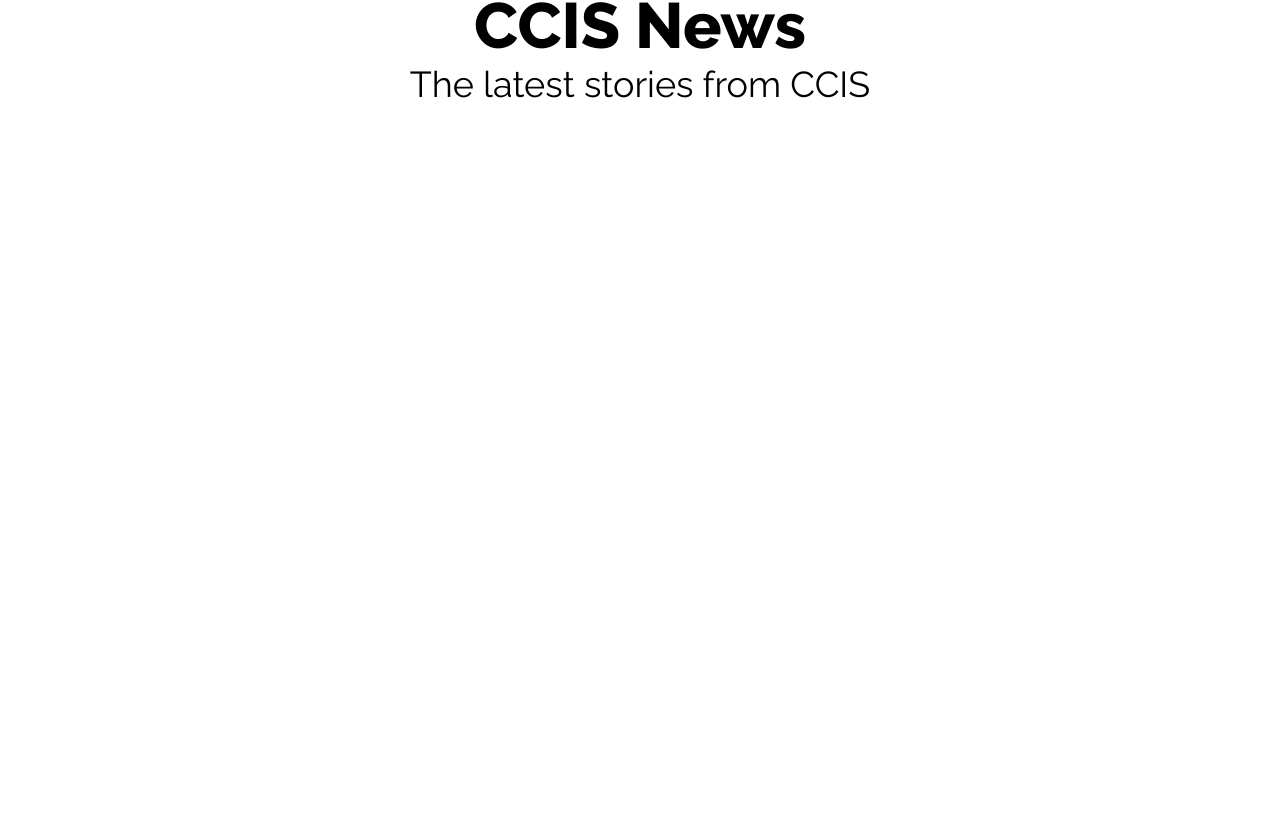
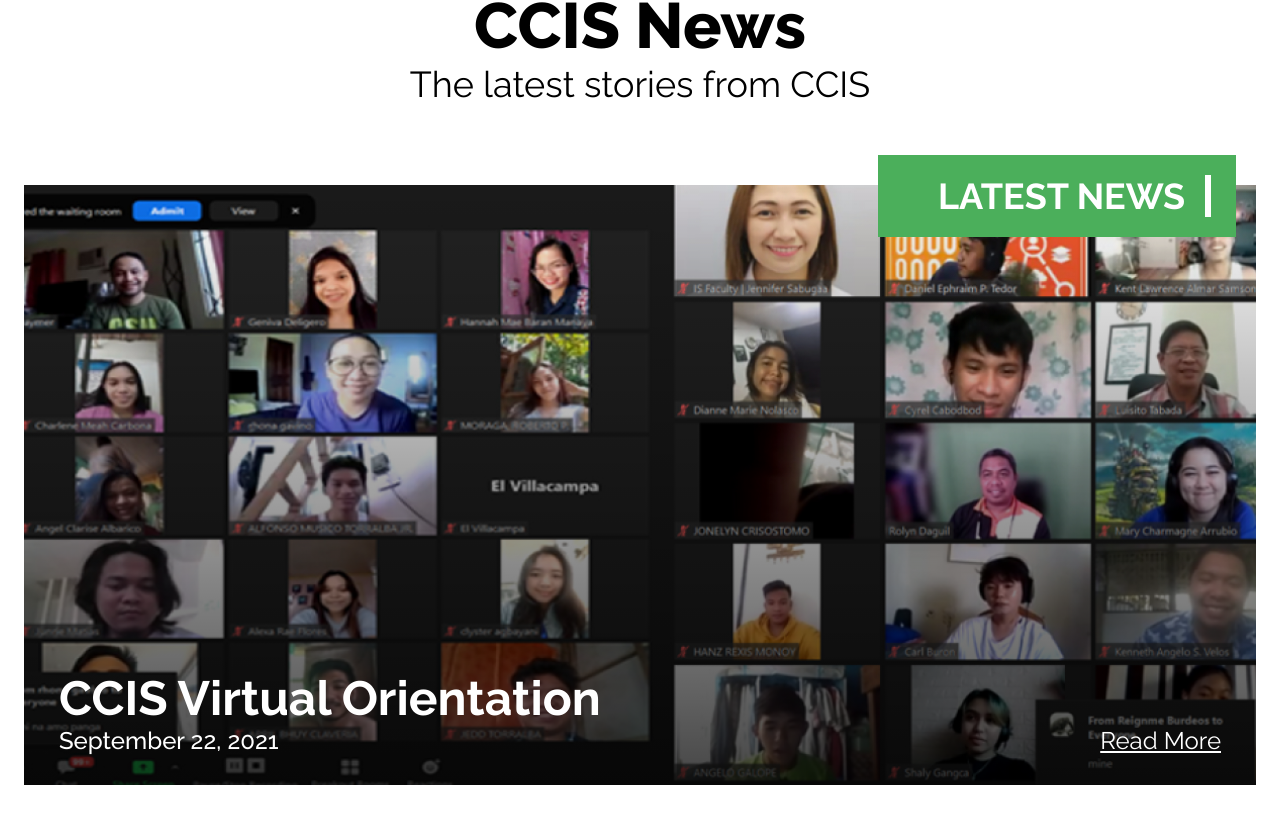
Before and after one commit to bibmode/College-of-Computing-and-Information-Sciences, a React (Create React App) app: page / in a window 1280 px wide. Shown: the part 1289-2112 px from the top of the page. Before the commit the page ends 1474 px from the top, so only its background shows below. Built offline with nearby package versions, Linux system fonts and the light colour scheme.

Commit message:
news bar prototype

```diff
--- /dev/null
+++ b/src/components/NewsLatest/NewsLatest.styles.js
@@ -0,0 +1,89 @@
+import styled from "styled-components";
+
+export const Wrapper = styled.div`
+  width: min(100%, 80rem);
+  border-top: 2px solid var(--grey);
+  padding-block: 8rem;
+
+  h2 {
+    font-size: 6.4rem;
+    font-weight: 800;
+  }
+
+  h3 {
+    font-size: 3.6rem;
+    font-weight: 400;
+  }
+`;
+
+export const NewsBar = styled.div`
+  width: 100%;
+  height: 60rem;
+  background-image: linear-gradient(to bottom, transparent, rgba(0, 0, 0, 0.73)),
+    url(${(props) => props.img});
+  background-size: cover;
+  margin-bottom: 8rem;
+  position: relative;
+
+  color: var(--white);
+`;
+
+export const Tag = styled.div`
+  background-color: var(--green);
+  width: fit-content;
+  padding: 2rem 2.5rem;
+  padding-left: 6rem;
+  position: absolute;
+  top: -3rem;
+  right: 2rem;
+
+  h3 {
+    font-size: 3.6rem;
+    text-transform: uppercase;
+    border-right: 0.6rem solid var(--white);
+    padding-right: 2rem;
+  }
+`;
+
+export const Details = styled.div`
+  width: 100%;
+  display: grid;
+  grid-template-columns: 1fr fit-content;
+  grid-template-rows: auto auto;
+  grid-template-areas:
+    "title readmore"
+    "date readmore";
+
+  position: absolute;
+  bottom: 0;
+  padding: 3rem 3.5rem;
+
+  h3,
+  h4 {
+    justify-self: left;
+  }
+
+  h3 {
+    grid-area: title;
+    font-size: 4.8rem;
+  }
+
+  h4 {
+    grid-area: date;
+    font-size: 2.4rem;
+    font-weight: 500;
+  }
+
+  a {
+    grid-area: readmore;
+    justify-self: right;
+    align-self: end;
+    font-size: 2.4rem;
+    text-decoration: underline;
+    transition: all 0.2s;
+
+    :hover {
+      transform: scale(1.1);
+    }
+  }
+`;
--- /dev/null
+++ b/src/components/NewsLatest/index.js
@@ -0,0 +1,28 @@
+import { Details, NewsBar, Tag, Wrapper } from "./NewsLatest.styles";
+import { Container } from "@mui/material";
+import blogs from "../../data/blogs.json";
+
+const NewsLatest = () => {
+  return (
+    <Container maxWidth="xl" align="center">
+      <Wrapper>
+        <h2>CCIS News</h2>
+        <h3>The latest stories from CCIS</h3>
+      </Wrapper>
+      <NewsBar img={blogs[0].image}>
+        <Tag>
+          <h3>Latest News</h3>
+        </Tag>
+        <Details>
+          <h3>{blogs[0].title}</h3>
+          <h4>{blogs[0].date}</h4>
+          <a href="#" target="_blank" rel="noopener noreferrer">
+            Read More
+          </a>
+        </Details>
+      </NewsBar>
+    </Container>
+  );
+};
+
+export default NewsLatest;
--- a/src/components/NewsTitle/NewsTitle.styles.js
+++ /dev/null
@@ -1,17 +0,0 @@
-import styled from "styled-components";
-
-export const Wrapper = styled.div`
-  width: min(100%, 80rem);
-  border-top: 2px solid var(--grey);
-  padding-block: 8rem;
-
-  h2 {
-    font-size: 6.4rem;
-    font-weight: 800;
-  }
-
-  h3 {
-    font-size: 3.6rem;
-    font-weight: 400;
-  }
-`;
--- a/src/components/NewsTitle/index.js
+++ /dev/null
@@ -1,15 +0,0 @@
-import { Wrapper } from "./NewsTitle.styles";
-import { Container } from "@mui/material";
-
-const NewsTitle = () => {
-  return (
-    <Container maxWidth="xl" align="center">
-      <Wrapper>
-        <h2>CCIS News</h2>
-        <h3>The latest stories from CCIS</h3>
-      </Wrapper>
-    </Container>
-  );
-};
-
-export default NewsTitle;
--- /dev/null
+++ b/src/data/blogs.json
@@ -0,0 +1,8 @@
+[
+  {
+    "title": "CCIS Virtual Orientation",
+    "date": "September 22, 2021",
+    "image": "./images/virtual-orientation.jpg",
+    "index": "1"
+  }
+]
--- a/src/index.css
+++ b/src/index.css
@@ -1,6 +1,6 @@
 :root {
   --white: #fff;
-  --black-text: #333333;
+  --black-text: rgb(51, 51, 51);
   --grey: #e0e0e0;
   --dark-grey: #c7c7c7;
 
@@ -26,6 +26,11 @@ button {
   cursor: pointer;
 }
 
+a {
+  color: inherit;
+  text-decoration: none;
+}
+
 *,
 *::before,
 *::after {
--- a/src/pages/Home.js
+++ b/src/pages/Home.js
@@ -1,5 +1,5 @@
 import Header from "../components/Header";
-import NewsTitle from "../components/NewsTitle";
+import NewsLatest from "../components/NewsLatest";
 import Programs from "../components/Programs";
 import SocialBar from "../components/SocialBar";
 
@@ -9,7 +9,7 @@ const Home = () => {
       <SocialBar />
       <Header />
       <Programs />
-      <NewsTitle />
+      <NewsLatest />
     </>
   );
 };
```
Also changed, not shown: public/images/virtual-orientation.jpg (added).
